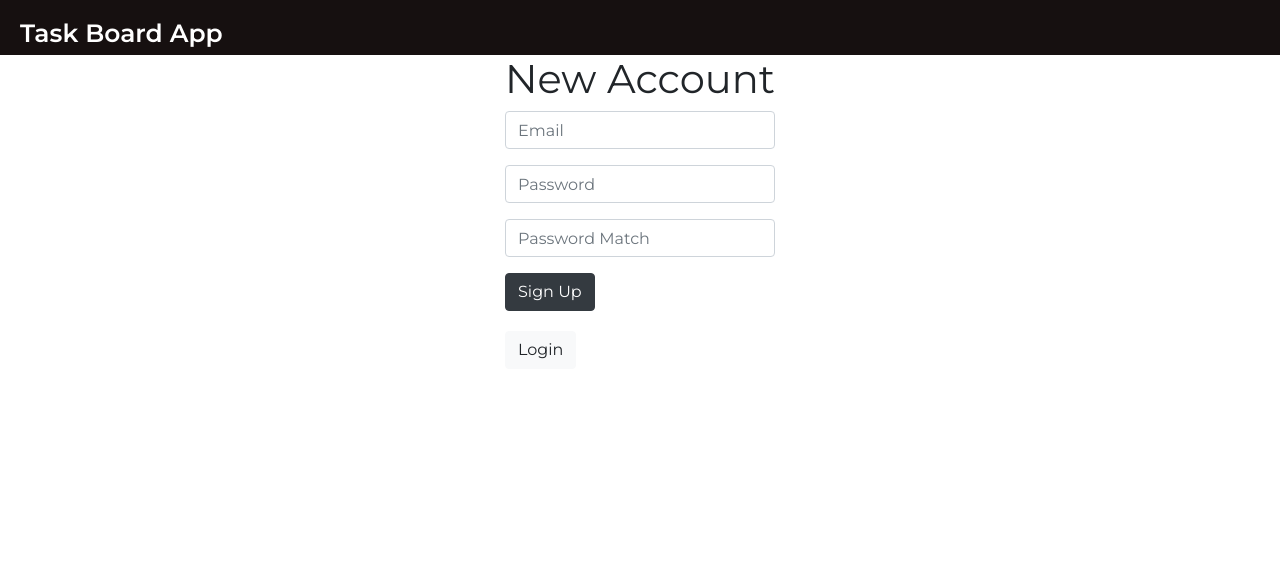
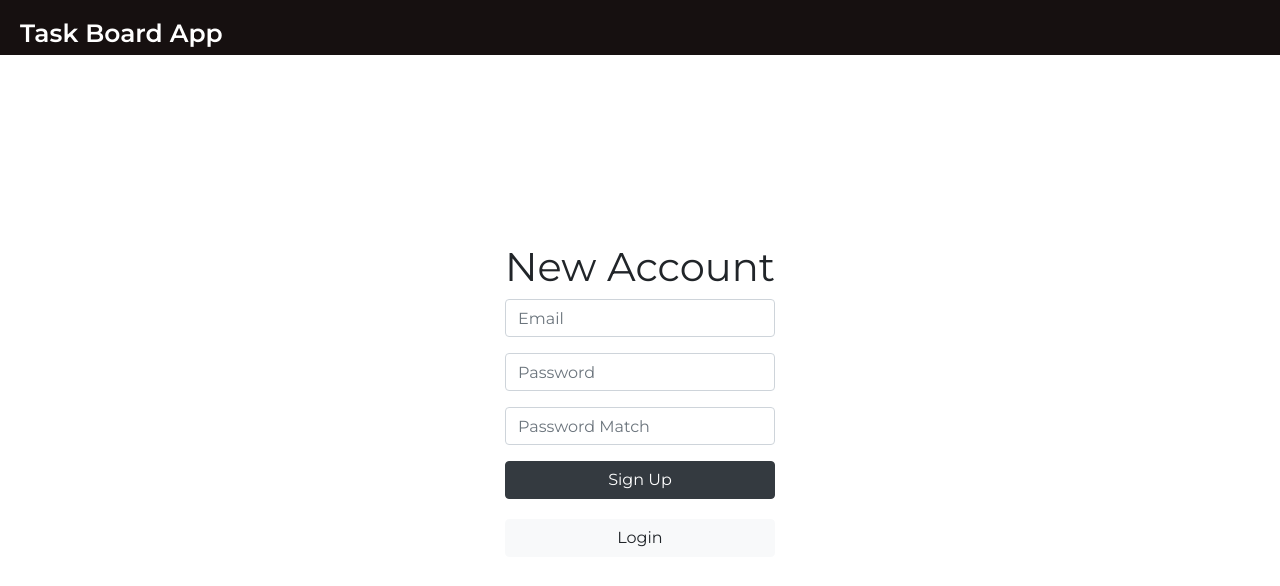
Before and after one commit to cuneydbolukoglu/Scrum-Board, a React (Create React App) app: page /#/register in a window 1280 px wide. Shown: the top 586 px of the page. Built offline with nearby package versions, Linux system fonts and the light colour scheme; no server answers.

Commit message:
fullscreen class added on section

```diff
--- a/src/pages/Login.jsx
+++ b/src/pages/Login.jsx
@@ -46,6 +46,7 @@ const Login = props => {
     }
 
     return (
+        <section className="full-screen">
             <Container>
                 <Row className="justify-content-md-center">
                     <Form>
@@ -65,14 +66,16 @@ const Login = props => {
                         <Button
                             onClick={onButtonClick}
                             variant="dark"
+                            block
                         >Login</Button>
                         <ErrorMessage message={errorMessage} result={errorResult} />
                         <Link to='/register'>
-                        <Button variant="light">Create an Account</Button>
+                            <Button variant="light" block>Create an Account</Button>
                         </Link>
                     </Form>
                 </Row>
             </Container>
+        </section>
     )
 }
 
--- a/src/pages/Register.jsx
+++ b/src/pages/Register.jsx
@@ -52,6 +52,7 @@ const Register = props => {
     }
 
     return (
+        <section className="full-screen">
             <Container>
                 <Row className="justify-content-md-center">
                     <Form>
@@ -77,14 +78,16 @@ const Register = props => {
                         <Button
                             onClick={onButtonClick}
                             variant="dark"
+                            block
                         >Sign Up</Button>
                         <ErrorMessage message={errorMessage} result={errorResult} />
                         <Link to='/'>
-                        <Button variant="light">Login</Button>
+                            <Button variant="light" block>Login</Button>
                         </Link>
                     </Form>
                 </Row>
             </Container>
+        </section>
     )
 }
 
--- a/src/style/layout/header.scss
+++ b/src/style/layout/header.scss
@@ -1,4 +1,6 @@
 header {
+    position: fixed;
+    width: 100%;
     height: 55px;
     color: #fff;
     justify-content: space-between;
--- a/src/style/main.scss
+++ b/src/style/main.scss
@@ -20,3 +20,13 @@ body {
     color: green;
     padding-top: 20px;
 }
+
+.full-screen{
+    position: absolute;
+    display: flex;
+    width: 100%;
+    height: 100%;
+    align-items: center;
+    justify-content: center;
+    flex-direction: column;
+}
```
Also changed, not shown: 1 other file (tests, documents, lock files or other folders). Lines whose indentation alone changed are shown as unchanged.
